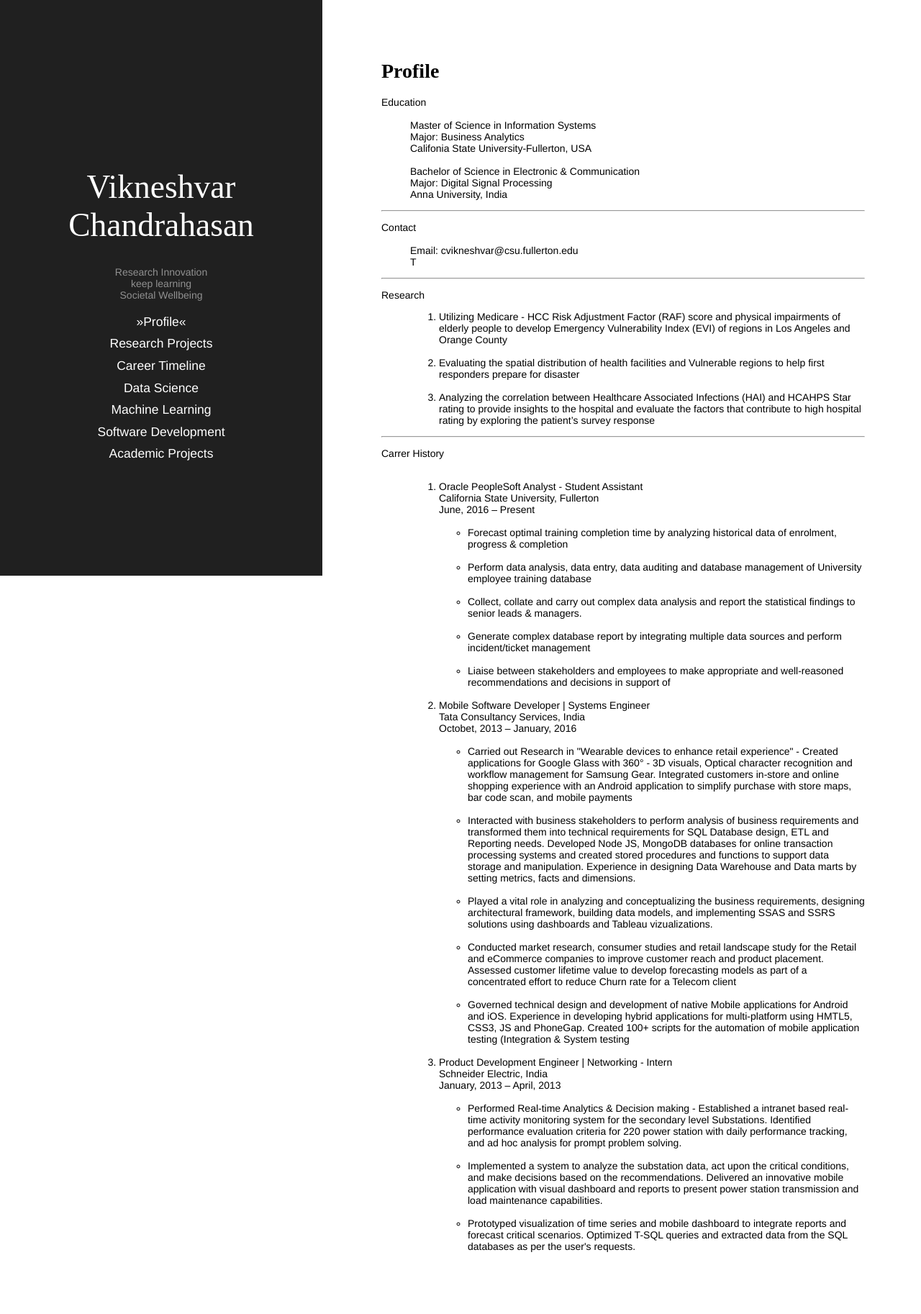
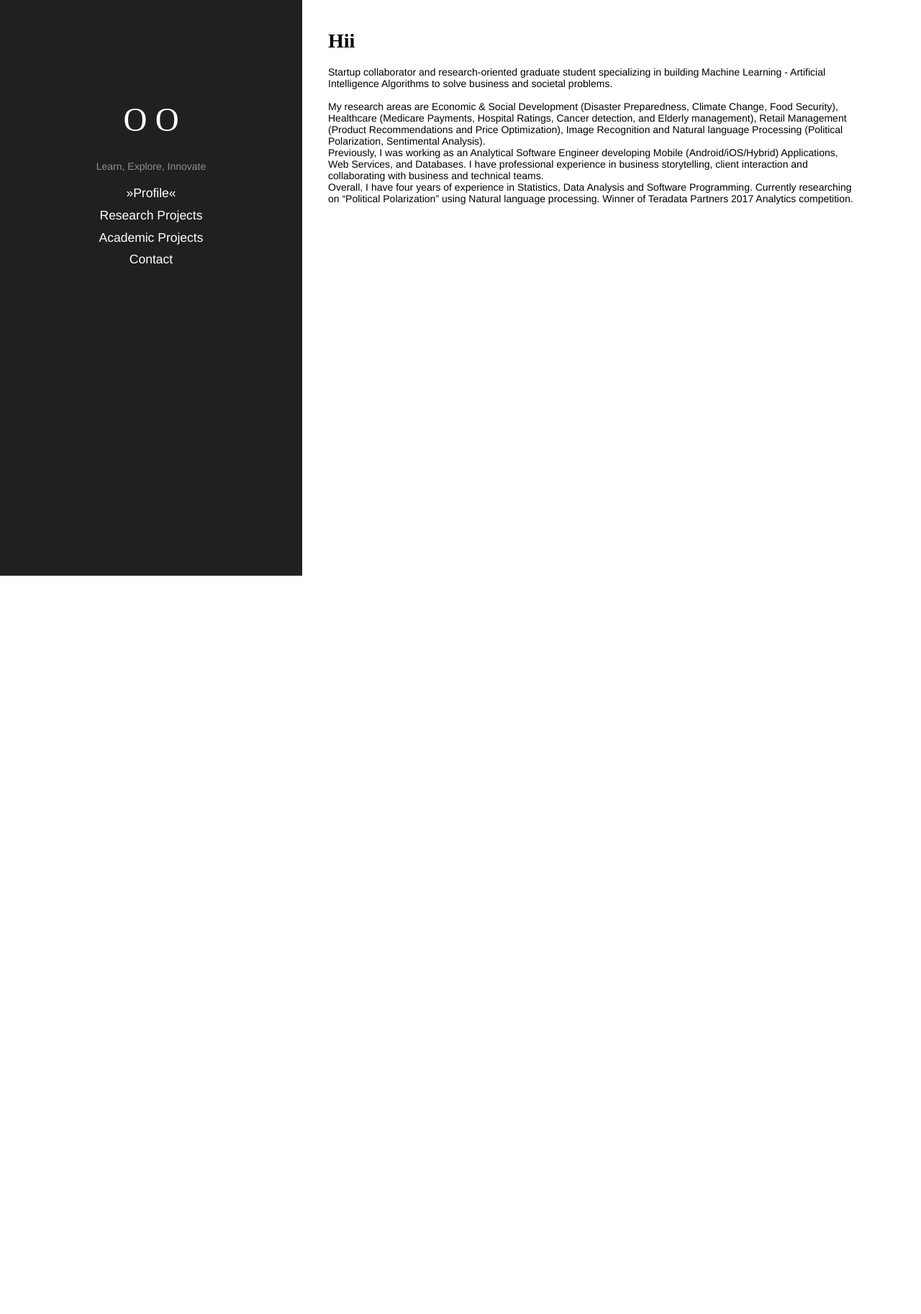
Before and after one commit to Vikneshvar/BazTechStudio, a Django app: template bazwebapp/templates/index.html in a window 1280 px wide. Shown: the whole page at 72% size. After the commit the page ends 800 px from the top, so only its background shows below. Run offline with Django 3.2, Linux system fonts and the light colour scheme; the template is opened without the code that fills it, so the values that code supplies are empty.

Commit message:
updated website

```diff
--- a/bazwebapp/templates/index.html
+++ b/bazwebapp/templates/index.html
@@ -10,108 +10,41 @@
 </style>
 </head>
 
- <body >
+ <body>
+	<div class=container>
 		<div class="sidebar">
-	<div class="container sidebar-sticky">
+			<div class="sidebar-sticky">
 				<div class="sidebar-about">
 					<h1>
 						<a href="http://www.baztechstudio.com/">
-					Vikneshvar Chandrahasan
+							O O
 						</a>
 					</h1>
-			<p class="lead"> Research  Innovation <br> keep learning <br> Societal Wellbeing </p>
+					<p class="lead"> Learn, Explore, Innovate </p>
 				</div>
 				<nav class="sidebar-nav">
 				<a class="sidebar-nav-item active" href="http://www.baztechstudio.com">Profile</a>
-						<a class="sidebar-nav-item" href="http://www.baztechstudio.com">Research Projects</a>
-						<a class="sidebar-nav-item" href="http://www.baztechstudio.com">Career Timeline</a>
-						<a class="sidebar-nav-item" href="http://www.baztechstudio.com">Data Science</a>
-						<a class="sidebar-nav-item" href="http://www.baztechstudio.com">Machine Learning</a>
-						<a class="sidebar-nav-item" href="http://www.baztechstudio.com">Software Development</a>
+				<a class="sidebar-nav-item" href="research.html">Research Projects</a>
 				<a class="sidebar-nav-item" href="http://www.baztechstudio.com">Academic Projects</a>
+				<a class="sidebar-nav-item" href="http://www.baztechstudio.com">Contact</a>
+
 				</nav>
 			</div>
 		</div>
 
-		<div class="content container">
-			<h1 class="page-title">Profile</h1>
-
-<dl>
-	<dt>Education</dt>
+	<div class="maincontent">
+		<h1> Hii </h1>
+		<p> Startup collaborator and research-oriented graduate student specializing in building Machine Learning - Artificial Intelligence Algorithms to solve business and societal problems.
 		<br>
-	<dd>Master of Science in Information Systems <br>
-			Major: Business Analytics<br>
-			Califonia State University-Fullerton, USA</dd>
 		<br>
-	<dd>Bachelor of Science in Electronic & Communication <br>
-			Major: Digital Signal Processing<br>
-			Anna University, India</dd>
-</dl>
-<hr>
-<dl>
-	<dt>Contact</dt>
+		My research areas are Economic & Social Development (Disaster Preparedness, Climate Change, Food Security), Healthcare (Medicare Payments, Hospital Ratings, Cancer detection, and Elderly management), Retail Management (Product Recommendations and Price Optimization), Image Recognition and Natural language Processing (Political Polarization, Sentimental Analysis).
 		<br>
-	<dd>Email: cvikneshvar@csu.fullerton.edu <br>
-			T</dd>
-</dl>
-<hr>
-<dl>
-	<dt>Research</dt>
-	<dd><ol>
-		<li>Utilizing Medicare - HCC Risk Adjustment Factor (RAF) score and physical impairments of elderly people to develop Emergency Vulnerability Index (EVI) of regions in Los Angeles and Orange County</li> <br>
-		<li> Evaluating the spatial distribution of health facilities and Vulnerable regions to help first responders prepare for disaster</li><br>
-		<li>Analyzing the correlation between Healthcare Associated Infections (HAI) and HCAHPS Star rating to provide insights to the hospital and evaluate the factors that contribute to high hospital rating by exploring the patient’s survey response</li>
-	</ol></dd>
-</dl>
-<hr>
-<dl>
-	<dt>Carrer History</dt>
+		Previously, I was working as an Analytical Software Engineer developing Mobile (Android/iOS/Hybrid) Applications, Web Services, and Databases. I have professional experience in business storytelling, client interaction and collaborating with business and technical teams.
 		<br>
-	<dd> <ol>
-		<li>Oracle PeopleSoft Analyst - Student Assistant <br>
-		California State University, Fullerton  <br>
-		June, 2016 – Present <br>
-			<ul>
-				<br>
-				<li>Forecast optimal training completion time by analyzing historical data of enrolment, progress & completion
-					</li> <br>
-				 <li>Perform data analysis, data entry, data auditing and database management of University employee training database
-				 </li> <br>
-				 <li>Collect, collate and carry out complex data analysis and report the statistical findings to senior leads & managers. </li><br>
-				 <li>Generate complex database report by integrating multiple data sources and perform incident/ticket management
-					</li><br>
-					<li>Liaise between stakeholders and employees to make appropriate and well-reasoned recommendations and decisions in support of
-					</li>
-			</ul>
-			<br>
- <li> Mobile Software Developer | Systems Engineer <br>
-		Tata Consultancy Services, India  <br>
-		Octobet, 2013 – January, 2016 <br>
-			<ul>
-				<br>
-				<li> Carried out Research in "Wearable devices to enhance retail experience" - Created applications for Google Glass with 360° - 3D visuals, Optical character recognition and workflow management for Samsung Gear. Integrated customers in-store and online shopping experience with an Android application to simplify purchase with store maps, bar code scan, and mobile payments</li><br>
-				 <li>Interacted with business stakeholders to perform analysis of business requirements and transformed them into technical requirements for SQL Database design, ETL and Reporting needs. Developed Node JS, MongoDB databases for online transaction processing systems and created stored procedures and functions to support data storage and manipulation. Experience in designing Data Warehouse and Data marts by setting metrics, facts and dimensions.
-				 </li><br>
-				 <li>Played a vital role in analyzing and conceptualizing the business requirements, designing architectural framework, building data models, and implementing SSAS and SSRS solutions using dashboards and Tableau vizualizations.</li><br>
-				 <li>Conducted market research, consumer studies and retail landscape study for the Retail and eCommerce companies to improve customer reach and product placement. Assessed customer lifetime value to develop forecasting models as part of a concentrated effort to reduce Churn rate for a Telecom client</li><br>
-					<li>Governed technical design and development of native Mobile applications for Android and iOS. Experience in developing hybrid applications for multi-platform using HMTL5, CSS3, JS and PhoneGap. Created 100+ scripts for the automation of mobile application testing (Integration & System testing
-					</li>
-			</ul>
-			<br>
-	<li> Product Development Engineer | Networking - Intern <br>
-		Schneider Electric, India  <br>
-		January, 2013 – April, 2013 <br>
-			<ul>
-				<br>
-				<li> Performed Real-time Analytics & Decision making - Established a intranet based real-time activity monitoring system for the secondary level Substations. Identified performance evaluation criteria for 220 power station with daily performance tracking, and ad hoc analysis for prompt problem solving.</li><br>
-				 <li>Implemented a system to analyze the substation data, act upon the critical conditions, and make decisions based on the recommendations. Delivered an innovative mobile application with visual dashboard and reports to present power station transmission and load maintenance capabilities.</li><br>
-				 <li>Prototyped visualization of time series and mobile dashboard to integrate reports and forecast critical scenarios. Optimized T-SQL queries and extracted data from the SQL databases as per the user's requests.</li>
-			</ul>
-			<br>
-		<ol>
-		</dd>
-</dl>
-
+		Overall, I have four years of experience in Statistics, Data Analysis and Software Programming. Currently researching on “Political Polarization” using Natural language processing. Winner of Teradata Partners 2017 Analytics competition.
+		</p>
+		</div>
+	</div>
 </body>
 
 </html>
--- a/bazwebsite/static/css/theme.css
+++ b/bazwebsite/static/css/theme.css
@@ -52,6 +52,16 @@ h1, h2, h3, h4, h5, h6 {
     font-family: "PT Mono";
 }
 
+
+/*
+ * Overall Container
+ *
+ */
+
+.container {
+
+}
+
 /*
  * Sidebar
  *
@@ -61,11 +71,21 @@ h1, h2, h3, h4, h5, h6 {
 
 .sidebar {
   text-align: center;
-  padding: 2rem 1rem;
   color: rgba(255,255,255,.5);
   background-color: #202020;
 }
 @media (min-width: 48em) {
+  .sidebar {
+    position: fixed;
+    top: 0;
+    left: 0;
+    bottom: 0;
+    width: 25rem;
+    text-align: top;
+  }
+}
+
+@media (min-width: 64em) {
   .sidebar {
     position: fixed;
     top: 0;
@@ -112,6 +132,7 @@ a.sidebar-nav-item:focus {
   content: "\00BB";
   margin-left: -12px;
 }
+
 /* Sticky sidebar
  *
  * Add the `sidebar-sticky` class to the sidebar's container to affix it the
@@ -120,27 +141,24 @@ a.sidebar-nav-item:focus {
 
 @media (min-width: 48em) {
   .sidebar-sticky {
-    position: absolute;
+    float:top;
+    margin-top: 7rem;
     right:  1rem;
     bottom: 1rem;
     left:   1rem;
   }
 }
 
+@media (min-width: 64em) {
+  .sidebar-sticky {
+    float:top;
+    margin-top: 10rem;
+    right:  2rem;
+    bottom: 2rem;
+    left:   2rem;
+  }
+}
 
-/*
- * Container
- *
- * Center the page content.
- */
-
-.container {
-    max-width: 38rem;
-    padding-left:  1rem;
-    padding-right: 1rem;
-    margin-left:  auto;
-    margin-right: auto;
-]}
 
 /* Container
  *
@@ -148,23 +166,23 @@ a.sidebar-nav-item:focus {
  * with a 25%-wide `.sidebar`.
  */
 
-.content {
-  padding-top:    4rem;
-  padding-bottom: 4rem;
-  float: right;
+.maincontent {
+  padding-top:    1rem;
+  padding-bottom: 3rem;
+  padding-left:   2rem;
+  padding-right: 2rem;
 }
 
 @media (min-width: 48em) {
-  .content {
-    max-width: 48rem;
-    margin-left: 20rem;
+  .maincontent {
+    margin-left: 25rem;
     margin-right: 2rem;
   }
 }
 
 @media (min-width: 64em) {
-  .content {
-    margin-left: 22rem;
+  .maincontent {
+    margin-left: 30rem;
     margin-right: 4rem;
   }
 }
```
Also changed, not shown: bazwebapp/templates/acp1.html (added, +58 -0 lines), bazwebapp/templates/ap.html (added, +72 -0 lines), bazwebapp/templates/profile.html (added, +116 -0 lines), bazwebapp/templates/rep1.html (added, +56 -0 lines), bazwebapp/templates/rep2.html (added, +59 -0 lines), bazwebapp/templates/research.html (deleted, +0 -86 lines), bazwebapp/templates/rp.html (added, +51 -0 lines), bazwebsite/static/images/r2/r2_1.jpg (added), bazwebsite/static/images/r2/r2_2.jpg (added), bazwebsite/static/images/r2/r2_3.jpg (added), bazwebsite/static/images/r2/r2_4.jpg (added), bazwebsite/static/images/r2/r2_5.jpg (added), 1 other file. Lines whose indentation alone changed are shown as unchanged.
